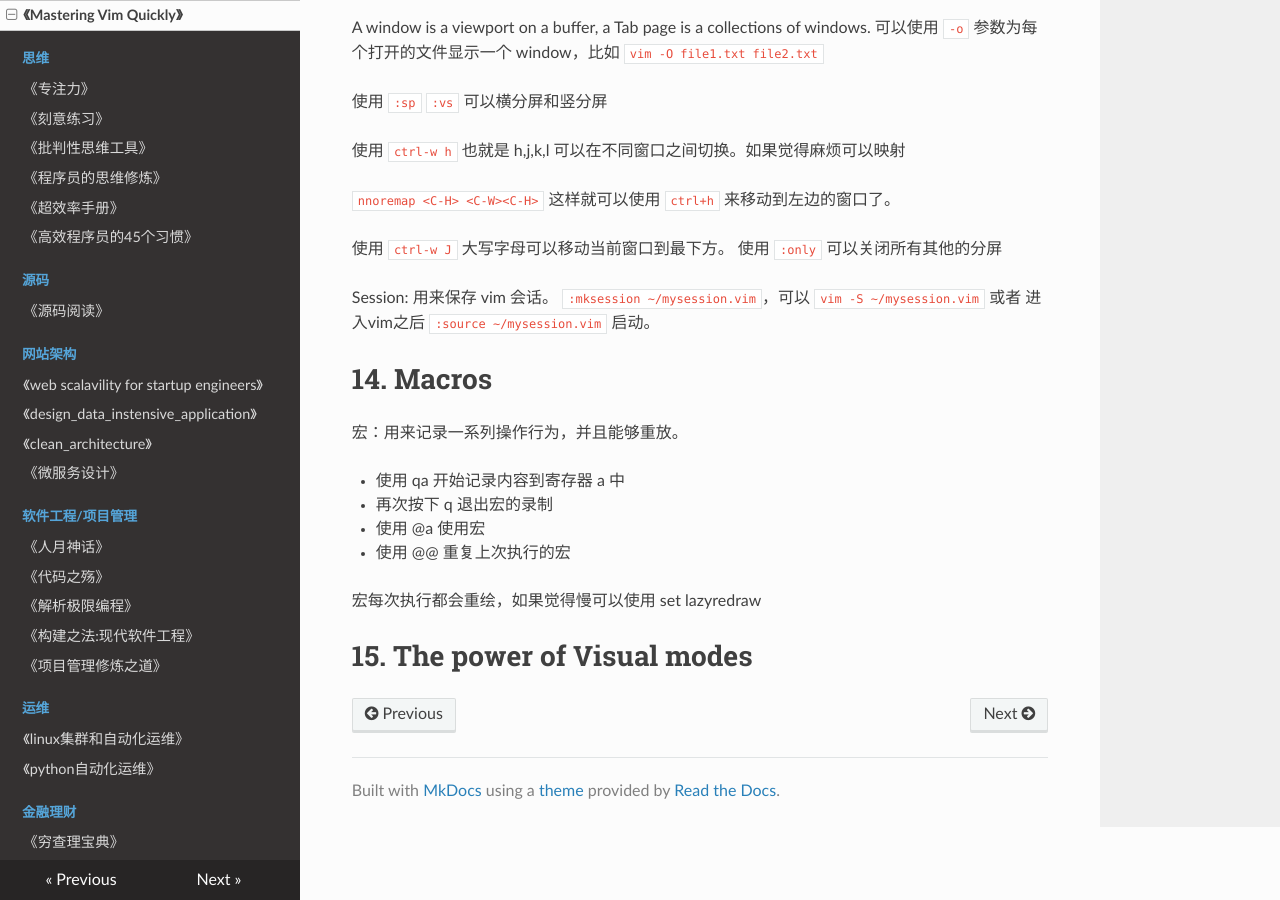
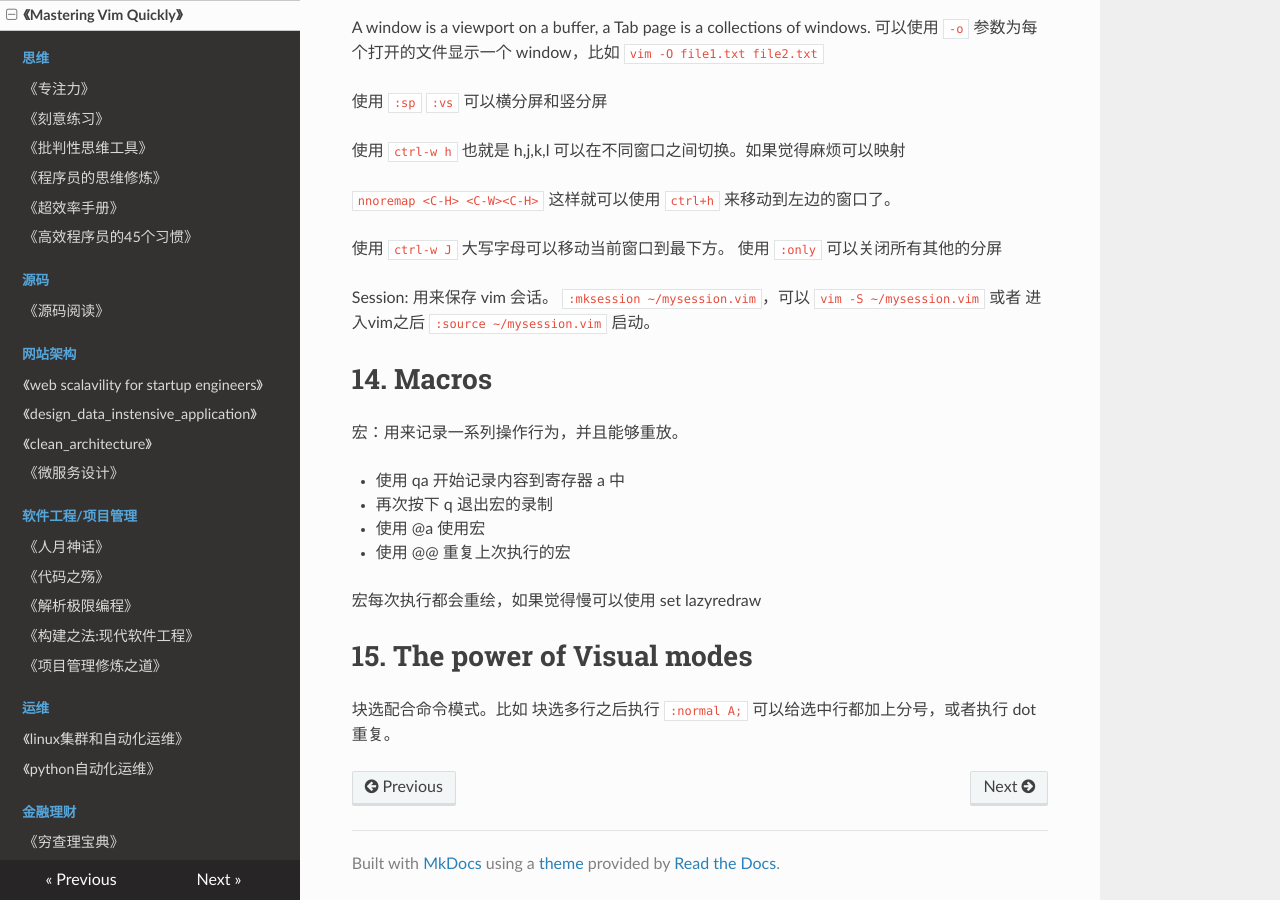
Before and after one commit to PegasusWang/booknotes, an MkDocs documentation site: the page built from docs/开发工具/mastering_vim_quickly.md, in a window 1280 px wide and 900 px high, scrolled down 671 px. Built offline with MkDocs 1.6.1, drawn with Linux system fonts in a browser that asks for light colours; nearby versions of some CDN libraries; old or Windows-style settings are respelled for this version of MkDocs.

Commit message:
visual mode

```diff
--- a/docs/开发工具/mastering_vim_quickly.md
+++ b/docs/开发工具/mastering_vim_quickly.md
@@ -1,13 +1,11 @@
 # 5 Vim Concepts
 
 常用模式(Modes):
-
 
 - Normal mdoe
 - insert mode
 - command mode
 - visual mode
-
 
 # 11. Registers
 
@@ -48,3 +46,5 @@ Session: 用来保存 vim 会话。 `:mksession ~/mysession.vim`，可以 `vim -
 宏每次执行都会重绘，如果觉得慢可以使用 set lazyredraw
 
 # 15. The power of Visual modes
+
+块选配合命令模式。比如 块选多行之后执行 `:normal A;` 可以给选中行都加上分号，或者执行 dot 重复。
```
